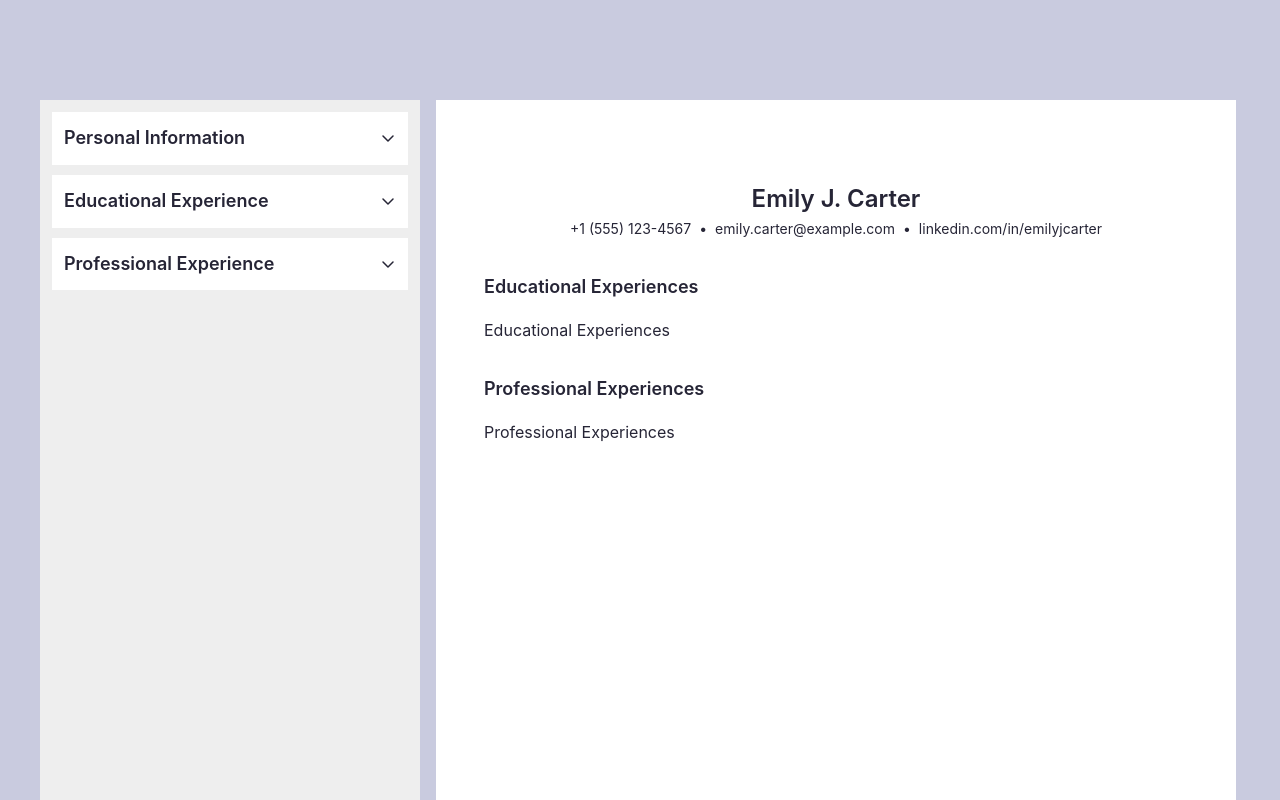
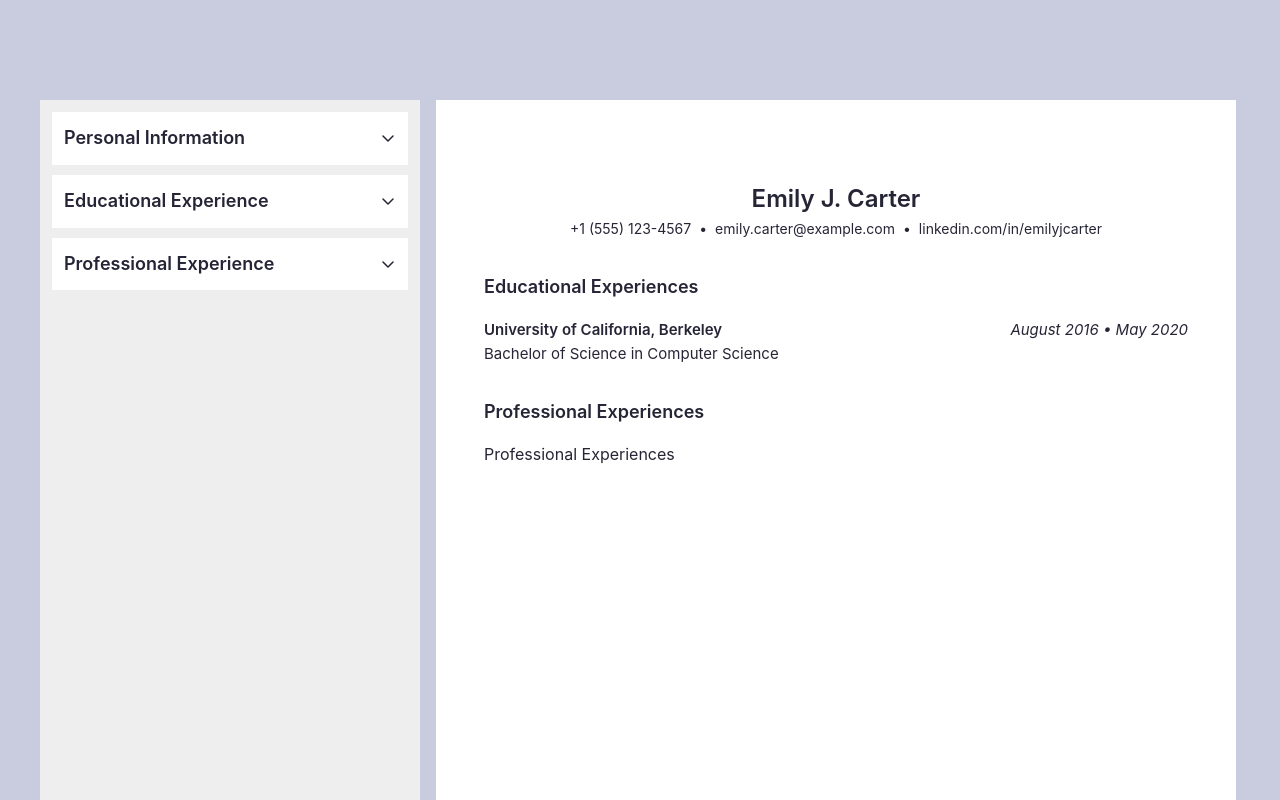
Before and after one commit to jsklcodes/cv-application, a React (Vite) app: page / in a window 1280 px wide. Shown: the top 800 px of the page. Built offline with nearby package versions, Linux system fonts and the light colour scheme.

Commit message:
Create the EducationalExpCard component

```diff
--- a/src/App.jsx
+++ b/src/App.jsx
@@ -6,6 +6,7 @@ import { PreviewSection } from './components/PreviewSection';
 import { PersonalInfoForm } from './components/PersonalInfoForm';
 import { PersonalInfoHeader } from './components/PersonalInfoHeader';
 import { ProfessionalExpForm } from './components/ProfessionalExpForm';
+import { EducationalExpCard } from './components/EducationalExpCard';
 
 export const App = () => {
   return (
@@ -36,7 +37,7 @@ export const App = () => {
         <PersonalInfoHeader />
 
         <PreviewSection title="Educational Experiences">
-          Educational Experiences
+          <EducationalExpCard />
         </PreviewSection>
 
         <PreviewSection title="Professional Experiences">
--- /dev/null
+++ b/src/components/EducationalExpCard/index.jsx
@@ -0,0 +1,12 @@
+export const EducationalExpCard = () => {
+  return (
+    <div className="experience-card">
+      <header className="experience-header">
+        <span className="text-bold">University of California, Berkeley</span>
+        <span className="text-italic">August 2016 • May 2020</span>
+      </header>
+
+      <span>Bachelor of Science in Computer Science</span>
+    </div>
+  );
+};
```
